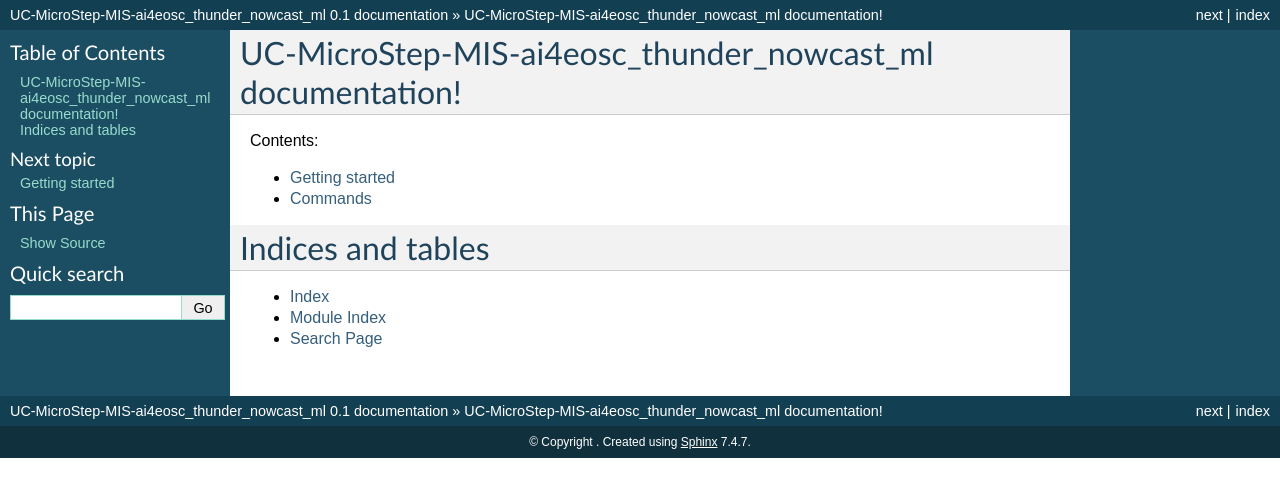
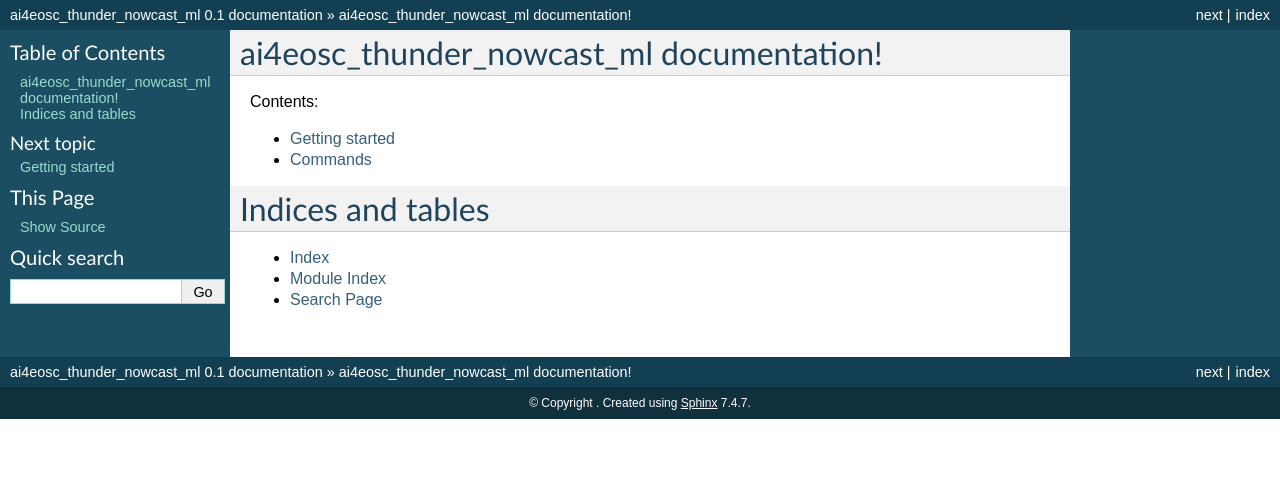
Before and after one commit to petersiMicrostepMis/thunderstorm-nowcast-microstep, a Sphinx documentation site: the page built from docs/index.rst, in a window 1280 px wide. Shown: the top 497 px of the page. Built offline with Sphinx 7.4.7, drawn with Linux system fonts in a browser that asks for light colours.

Commit message:
revert some of the namings

```diff
--- a/docs/conf.py
+++ b/docs/conf.py
@@ -1,6 +1,6 @@
 # -*- coding: utf-8 -*-
 #
-# UC-MicroStep-MIS-ai4eosc_thunder_nowcast_ml documentation build configuration file, created by
+# ai4eosc_thunder_nowcast_ml documentation build configuration file, created by
 # sphinx-quickstart.
 #
 # This file is execfile()d with the current directory set to its containing dir.
@@ -41,7 +41,7 @@ source_suffix = '.rst'
 master_doc = 'index'
 
 # General information about the project.
-project = u'UC-MicroStep-MIS-ai4eosc_thunder_nowcast_ml'
+project = u'ai4eosc_thunder_nowcast_ml'
 
 # The version info for the project you're documenting, acts as replacement for
 # |version| and |release|, also used in various other places throughout the
@@ -184,8 +184,8 @@ latex_elements = {
 # (source start file, target name, title, author, documentclass [howto/manual]).
 latex_documents = [
     ('index',
-     'UC-MicroStep-MIS-ai4eosc_thunder_nowcast_ml.tex',
-     u'UC-MicroStep-MIS-UC-MicroStep-MIS-ai4eosc_thunder_nowcast_ml Documentation',
+     'ai4eosc_thunder_nowcast_ml.tex',
+     u'ai4eosc_thunder_nowcast_ml Documentation',
      u"MicroStep-MIS", 'manual'),
 ]
 
@@ -215,7 +215,7 @@ latex_documents = [
 # One entry per manual page. List of tuples
 # (source start file, name, description, authors, manual section).
 man_pages = [
-    ('index', 'UC-MicroStep-MIS-ai4eosc_thunder_nowcast_ml', u'UC-MicroStep-MIS-UC-MicroStep-MIS-ai4eosc_thunder_nowcast_ml Documentation',
+    ('index', 'ai4eosc_thunder_nowcast_ml', u'ai4eosc_thunder_nowcast_ml Documentation',
      [u"MicroStep-MIS"], 1)
 ]
 
@@ -229,8 +229,8 @@ man_pages = [
 # (source start file, target name, title, author,
 #  dir menu entry, description, category)
 texinfo_documents = [
-    ('index', 'UC-MicroStep-MIS-ai4eosc_thunder_nowcast_ml', u'ai4eosc_thunder_nowcast_ml Documentation',
-     u"MicroStep-MIS", 'UC-MicroStep-MIS-ai4eosc_thunder_nowcast_ml',
+    ('index', 'ai4eosc_thunder_nowcast_ml', u'ai4eosc_thunder_nowcast_ml Documentation',
+     u"MicroStep-MIS", 'ai4eosc_thunder_nowcast_ml',
      'Thunderstorm nowcast based on radar data (for agrometeorology)', 'Miscellaneous'),
 ]
 
--- a/docs/index.rst
+++ b/docs/index.rst
@@ -1,9 +1,9 @@
-.. UC-MicroStep-MIS-ai4eosc_thunder_nowcast_ml documentation master file, created by
+.. ai4eosc_thunder_nowcast_ml documentation master file, created by
    sphinx-quickstart.
    You can adapt this file completely to your liking, but it should at least
    contain the root `toctree` directive.
 
-UC-MicroStep-MIS-ai4eosc_thunder_nowcast_ml documentation!
+ai4eosc_thunder_nowcast_ml documentation!
 ==============================================
 
 Contents:
--- a/setup.cfg
+++ b/setup.cfg
@@ -1,6 +1,6 @@
 # -*- coding: utf-8 -*-
 [metadata]
-name = UC-MicroStep-MIS-ai4eosc_thunder_nowcast_ml
+name = ai4eosc_thunder_nowcast_ml
 summary = Thunderstorm nowcast based on radar data (for agrometeorology)
 description-file =
     README.md
@@ -24,4 +24,4 @@ packages =
 
 [entry_points]
 deepaas.v2.model =
-    UC-MicroStep-MIS-ai4eosc_thunder_nowcast_mlhunder_nowcast_ml = UC-MicroStep-MIS-ai4eosc_thunder_nowcast_ml.models.api
+    ai4eosc_thunder_nowcast_mlhunder_nowcast_ml = ai4eosc_thunder_nowcast_ml.models.api
```
Also changed, not shown: README.md (+2 -2 lines), 10 other files.
